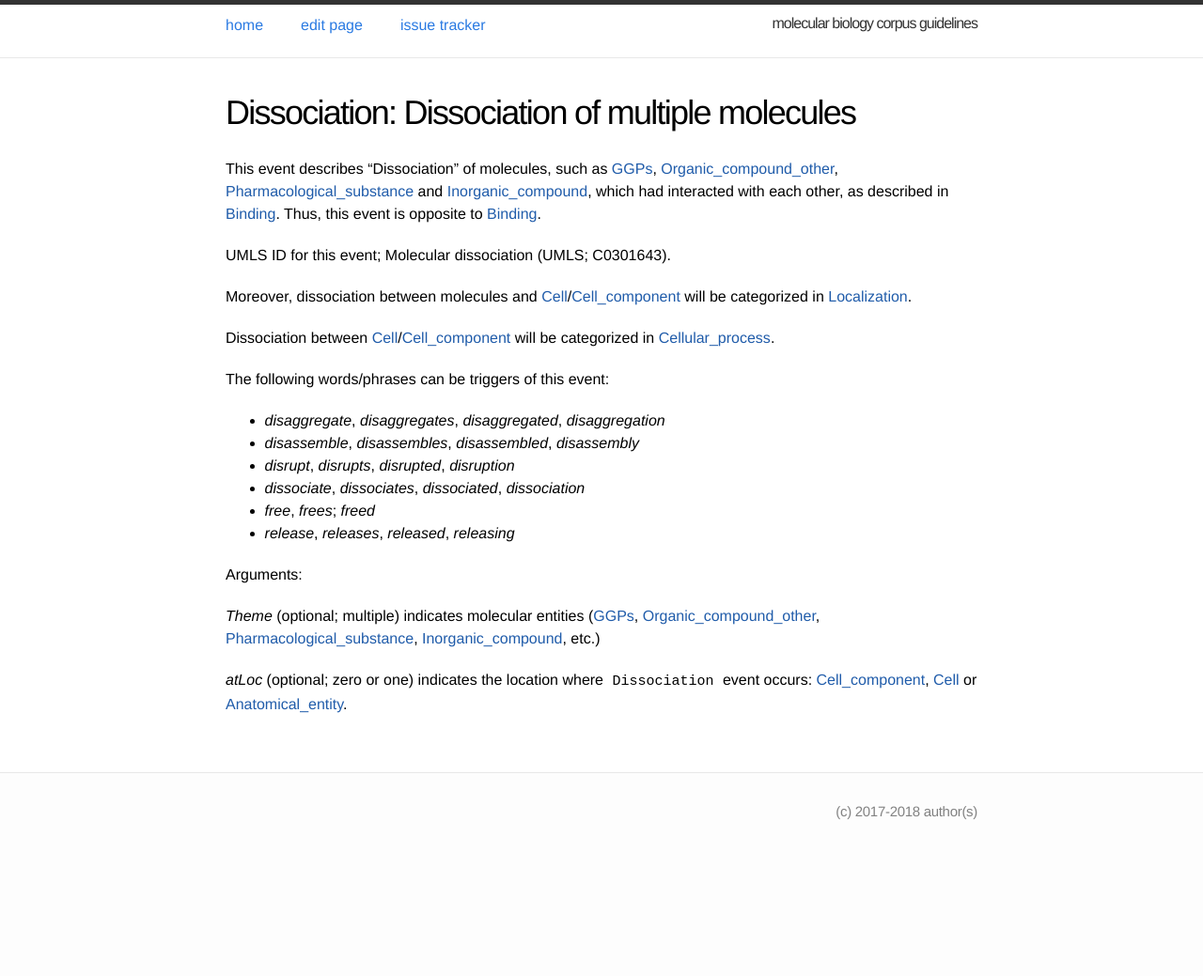
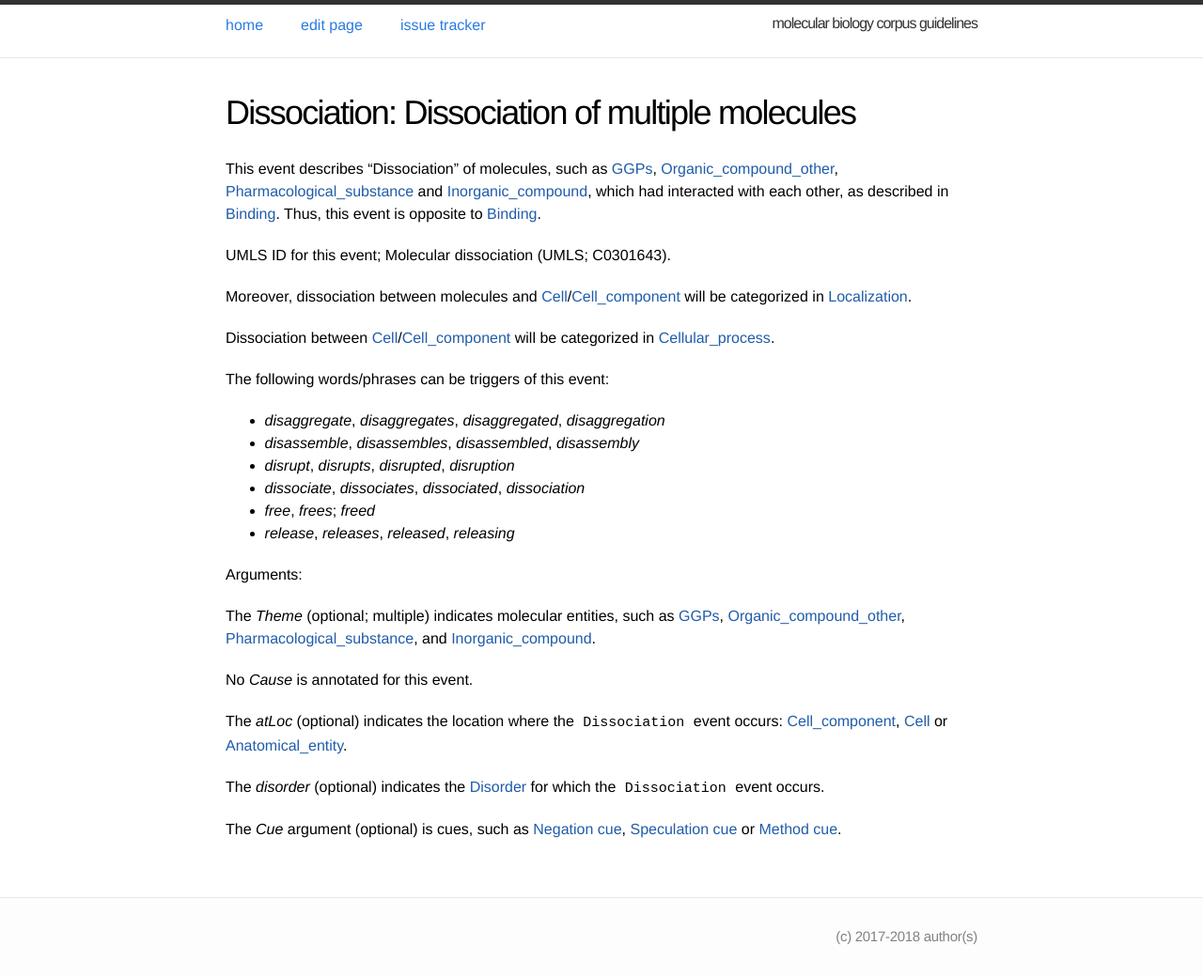
Before and after one commit to ezcatdb/molbiol_lung_corpus-guidelines, a Jekyll site: the page built from _event/Dissociation.md, in a window 1280 px wide. Shown: the whole page at 94% size. Built offline with Jekyll 4.4.1, drawn with Linux system fonts in a browser that asks for light colours; before the commit the page ends 905 px from its top, so only the background shows below that.

Commit message:
correction of arguments in _event/Dissociation.md

```diff
--- a/_event/Dissociation.md
+++ b/_event/Dissociation.md
@@ -31,8 +31,15 @@ The following words/phrases can be triggers of this event:
 
 Arguments:
 
-*Theme* (optional; multiple) indicates molecular entities ([GGPs](), [Organic_compound_other](), [Pharmacological_substance](), [Inorganic_compound](), etc.)
+The *Theme* (optional; multiple) indicates molecular entities, such as [GGPs](), [Organic_compound_other](), [Pharmacological_substance](), and [Inorganic_compound]().
 
-*atLoc* (optional; zero or one) indicates the location where `Dissociation` event occurs: [Cell_component](), [Cell]() or [Anatomical_entity]().
+No *Cause* is annotated for this event.
+
+The *atLoc* (optional) indicates the location where the `Dissociation` event occurs: [Cell_component](), [Cell]() or [Anatomical_entity]().
+
+The *disorder* (optional) indicates the [Disorder]() for which the `Dissociation` event occurs.
+
+The *Cue* argument (optional) is cues, such as [Negation cue](), [Speculation cue]() or [Method cue]().
+
 
 <!--details-->
```
